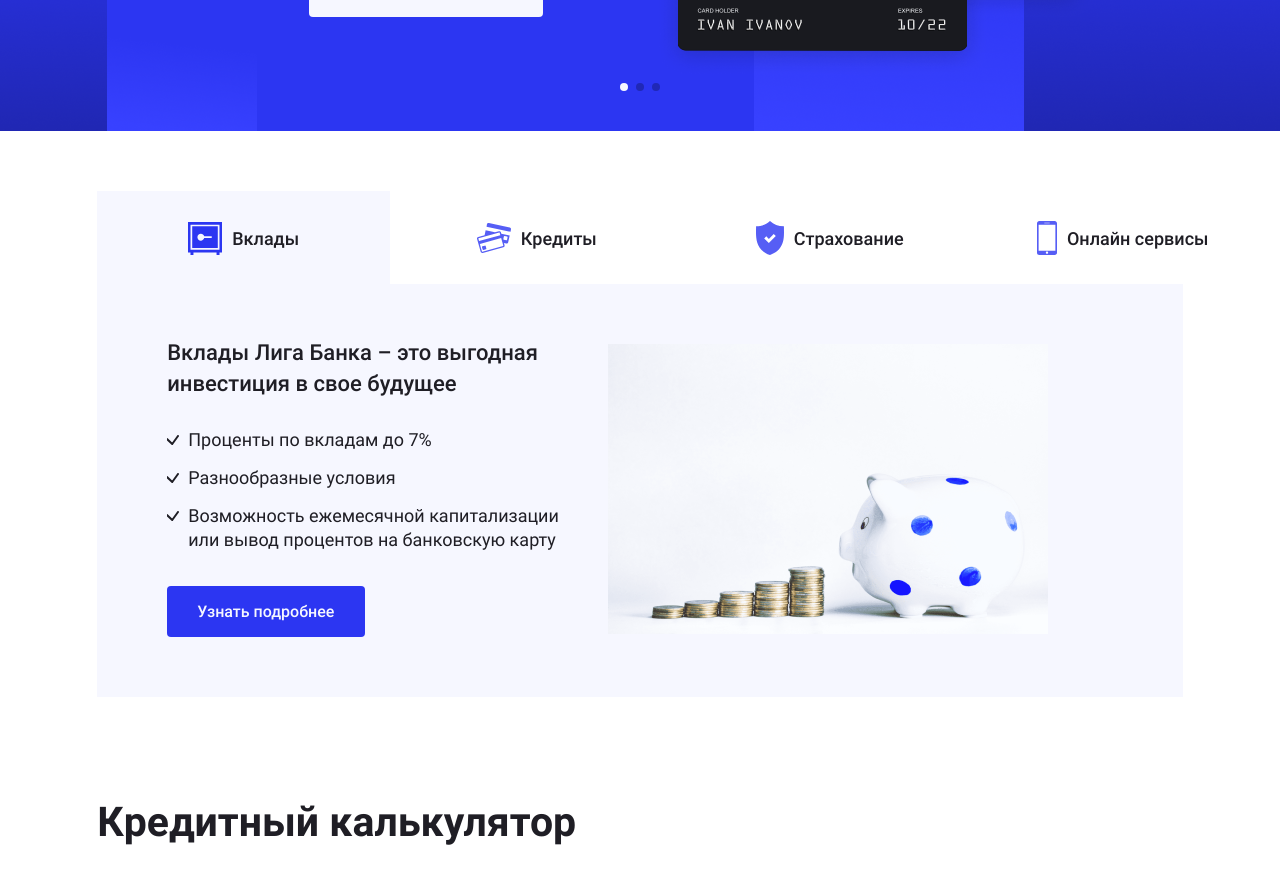
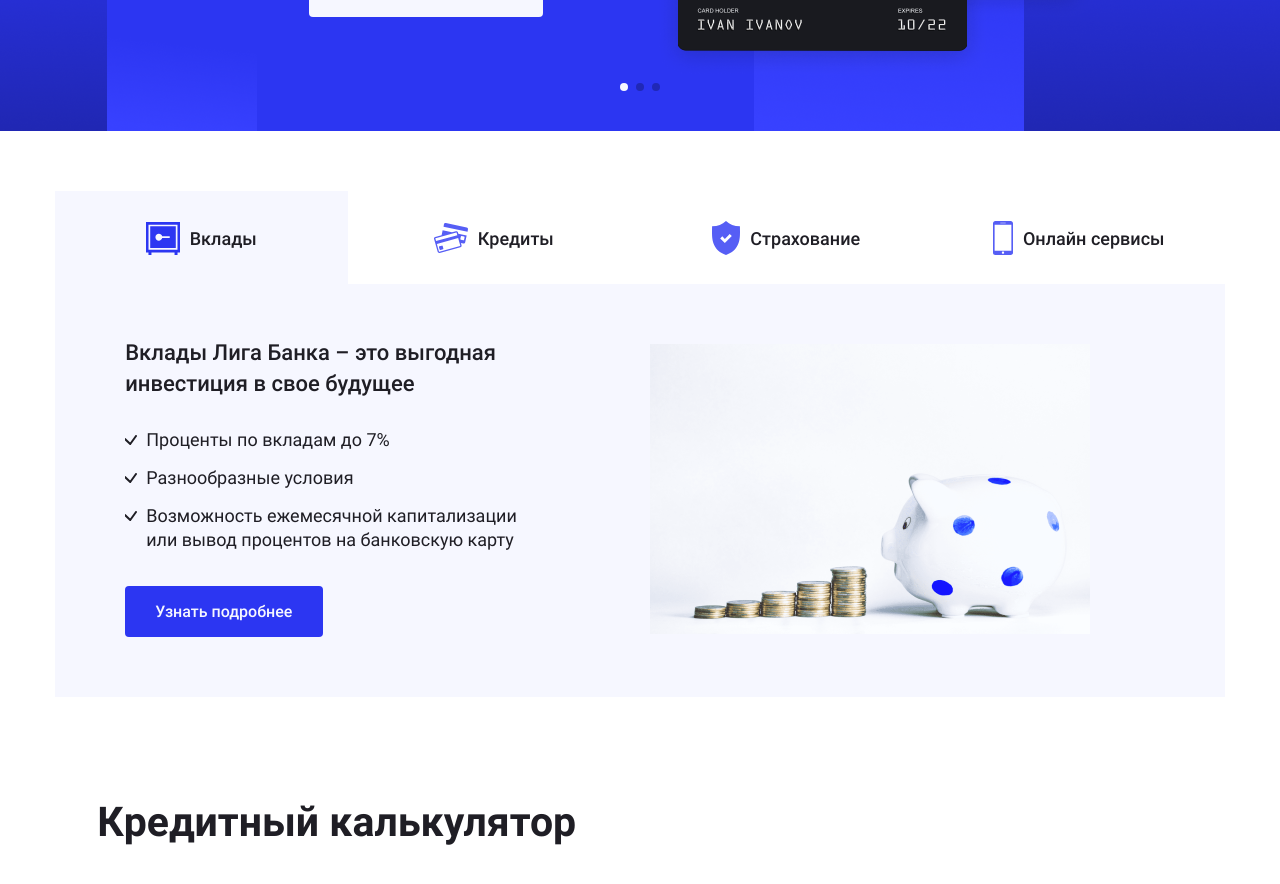
Before and after one commit to geoniced/liga-bank, a React (Create React App) app: page / in a window 1280 px wide. Shown: the part 360-1244 px from the top of the page. Built offline with nearby package versions, Linux system fonts and the light colour scheme.

Commit message:
Делает резину на десктопе для услуг

```diff
--- a/src/scss/service-block.scss
+++ b/src/scss/service-block.scss
@@ -4,9 +4,9 @@
   align-items: flex-start;
 
   padding-top: 54px;
-  padding-right: 135px;
+  padding-right: 11.54%;
   padding-bottom: 60px;
-  padding-left: 70px;
+  padding-left: 6%;
 
   background-color: $light-gray;
 
@@ -39,7 +39,7 @@
 
 .service-block__img-column {
   flex-shrink: 0;
-  width: 440px;
+  width: 45.59%;
   padding-top: 6px;
 }
 
--- a/src/scss/services.scss
+++ b/src/scss/services.scss
@@ -6,6 +6,13 @@
 
 .services__buttons-list {
   display: none;
+}
+
+@media (min-width: $desktop-threshold) {
+  .services {
+    padding-right: 0;
+    padding-left: 0;
+  }
 }
 
 @media (max-width: $tablet-max-width) {
--- a/src/scss/tabs.scss
+++ b/src/scss/tabs.scss
@@ -6,13 +6,14 @@
 
 .tabs__item {
   display: flex;
+  width: 25%;
 }
 
 .tabs__button {
   display: flex;
   justify-content: center;
   align-items: center;
-  width: 293px;
+  width: 100%;
   min-height: 93px;
   padding-top: 30px;
   padding-bottom: 29px;
```
